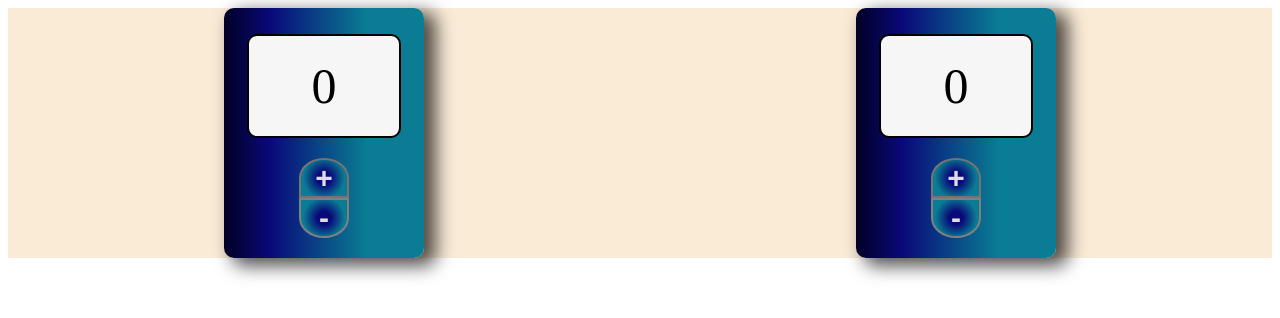
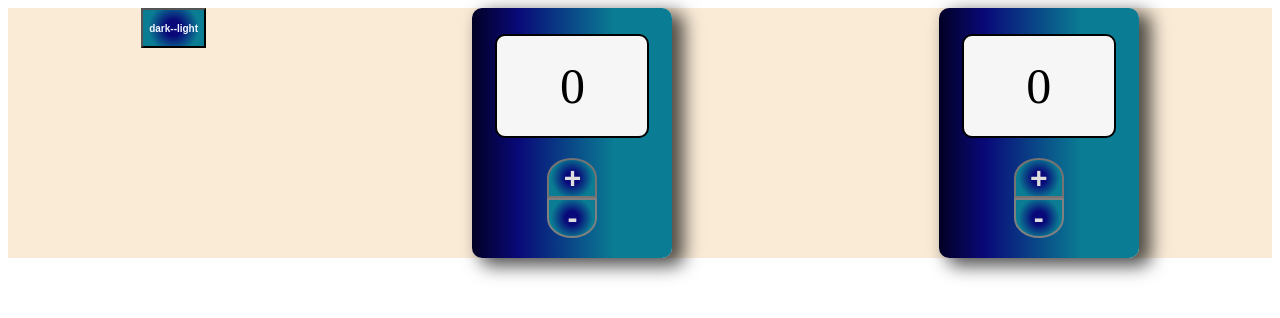
Before and after one commit to Ejiro-David/counter-button, a React (Create React App) app: page / in a window 1280 px wide. Shown: the top 318 px of the page. Built offline with nearby package versions, Linux system fonts and the light colour scheme.

Commit message:
fixing up context for darkMode

```diff
--- a/src/App.css
+++ b/src/App.css
@@ -55,6 +55,13 @@ button:hover{
   scale: 1.1;
   box-shadow: 5px 6px 5px 2px rgba(0,0,0,0.69);
 }
+.darkmode{
+  font-size: 10px;
+  width: fit-content;
+  background-color: aliceblue;
+  color: aliceblue;
+}
+
 /* img{
   width: 10px;
 } */
--- a/src/App.js
+++ b/src/App.js
@@ -1,6 +1,9 @@
-import { useState } from "react";
+import { useContext, useState } from "react";
 import "./App.css";
+import { ContextProvider } from "./context";
 // import down from '../src/icons/down.png' use icons
+
+
 
 const Counter1 = () => {
   const [display, setDisplay] = useState(0);
@@ -12,7 +15,7 @@ const Counter1 = () => {
   const handleDecr = () => {
     setDisplay(display - 1);
   };
-  console.log("k1");
+
   return (
     <div className="counter1">
       <div className="display">{display}</div>
@@ -36,7 +39,7 @@ const Counter2 = () => {
   const handleDecr = () => {
     setDisplay(display - 1);
   };
-  console.log("k2");
+
   return (
     <div className="counter2">
       <div className="display">{display}</div>
@@ -51,11 +54,16 @@ const Counter2 = () => {
 };
 
 function App() {
+  const darkMode = useContext(ContextProvider);
+  console.log(darkMode)
+
   return (
-    <div className="App">
-      <Counter1 />
-      <Counter2 />
-    </div>
+      <div className="App">
+      <button className="darkmode" onClick={'c'}>dark--light</button>
+        <Counter1 />
+        <Counter2 />
+      </div>
+
   );
 }
 
--- /dev/null
+++ b/src/context.js
@@ -0,0 +1,25 @@
+import { createContext, useReducer } from "react";
+
+
+export const ThemeContext = createContext();
+
+const darkState = {dark: false};
+
+const reducer = (state, action) => {
+  switch(action.type){
+    case 'TOGGLE':
+      return {state : !state.dark};
+      default:
+        return state;
+  }
+}
+
+export const ContextProvider = (props) => {
+  const [state, dispatch] = useReducer(reducer, darkState);
+console.log(props)
+  return (
+    <ThemeContext.Provider value={{state, dispatch}}>
+      {props.children}
+    </ThemeContext.Provider>
+  )
+}
--- a/src/index.js
+++ b/src/index.js
@@ -1,11 +1,14 @@
 import React from 'react';
 import ReactDOM from 'react-dom/client';
 import App from './App';
+import { ContextProvider } from './context';
 
 const root = ReactDOM.createRoot(document.getElementById('root'));
 root.render(
   <React.StrictMode>
-    <App />
+    <ContextProvider>
+      <App />
+    </ContextProvider>
   </React.StrictMode>
 );
 
```
Also changed, not shown: notes.txt.
